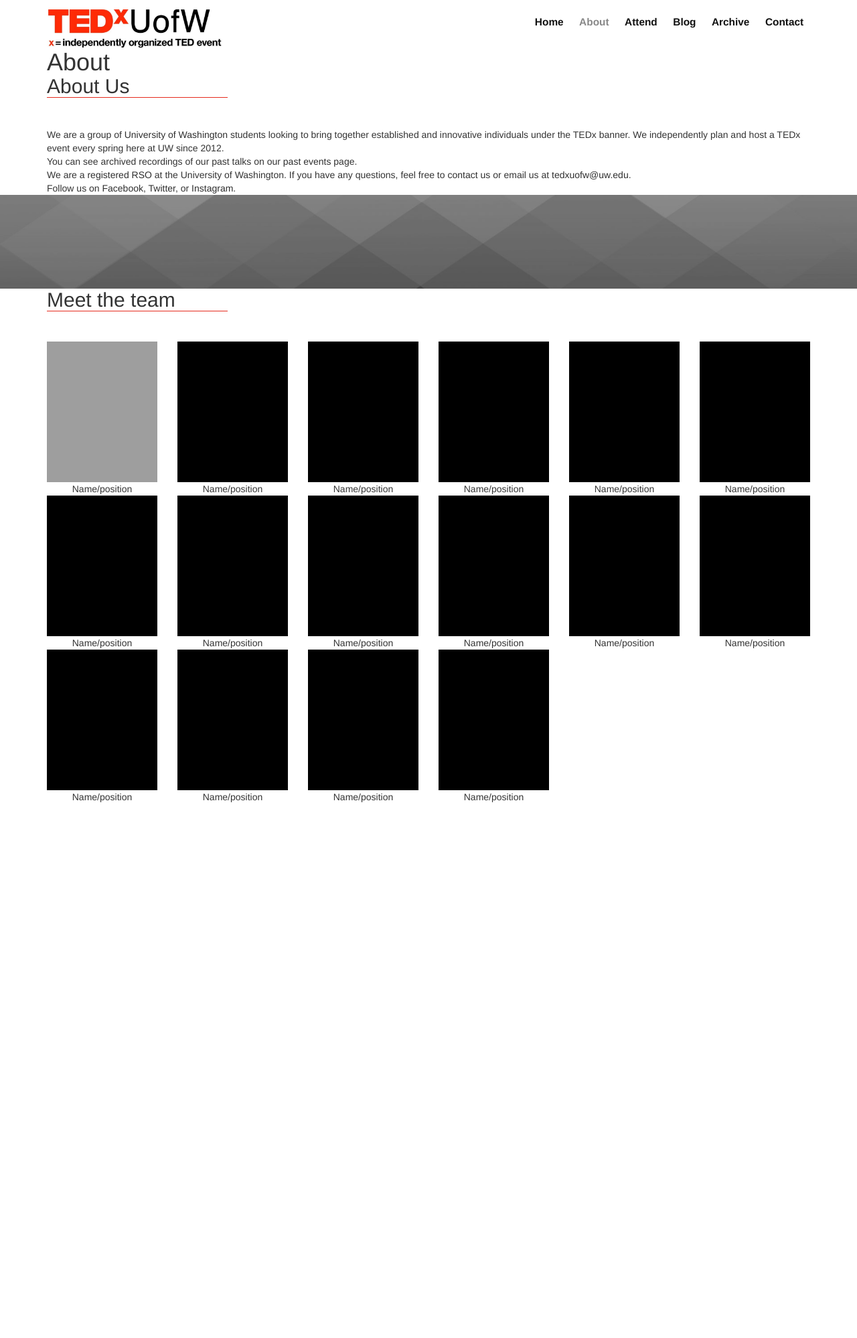
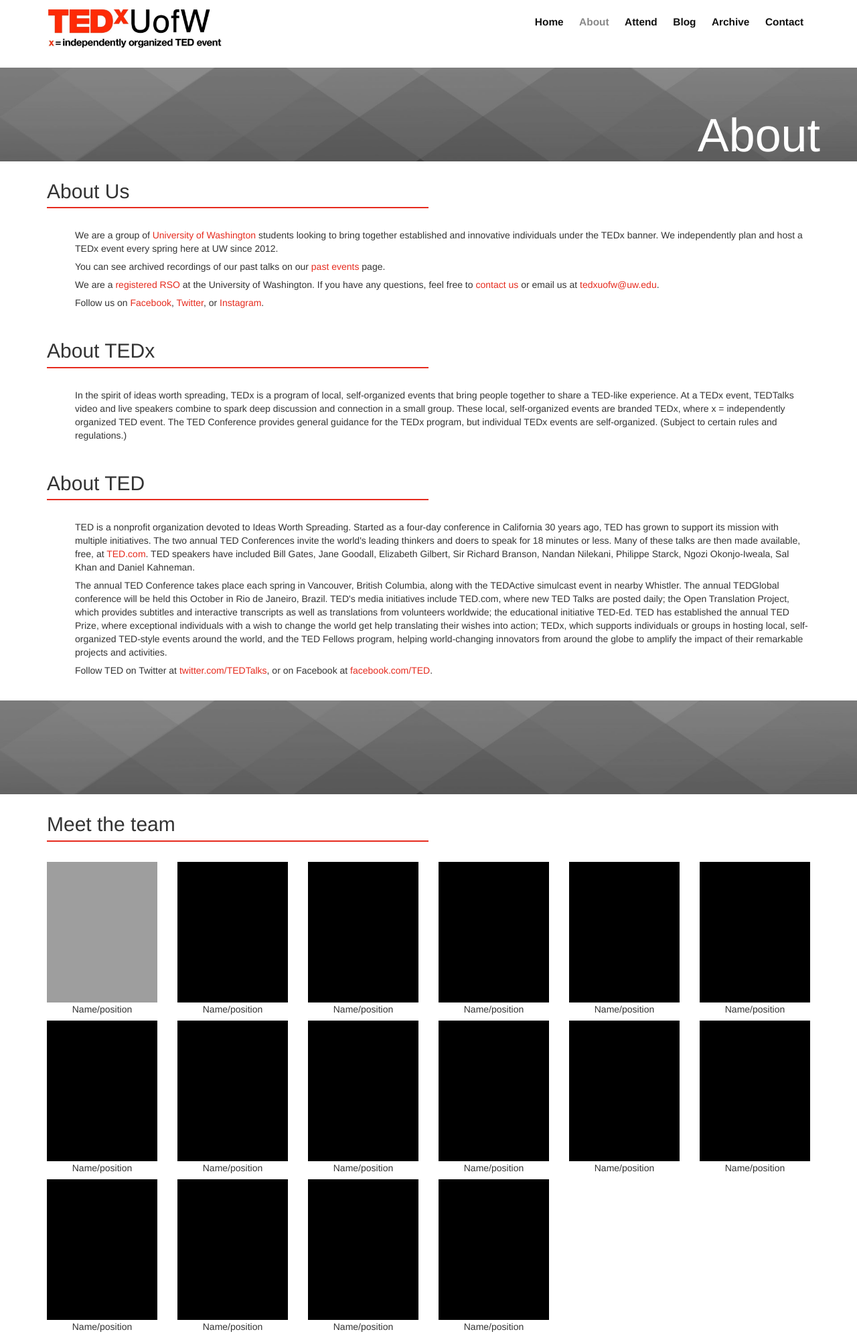
Before and after one commit to tedxuofw/website-2016, a Jekyll site: the page built from app/about.html, in a window 1280 px wide. Shown: the whole page at 67% size. Built offline with Jekyll 4.4.1, drawn with Linux system fonts in a browser that asks for light colours; before the commit the page ends 1200 px from its top, so only the background shows below that; grey boxes are pictures that could not be loaded.

Commit message:
Refine general page styles

```diff
--- a/app/_sass/_base.scss
+++ b/app/_sass/_base.scss
@@ -8,13 +8,21 @@
     padding: 0;
 }
 
+p {
+    margin-bottom: .5em;
+}
 
 h2 {
-    border-bottom: 1px solid $tedx-red;
-    width: 9em;
-    margin-bottom: 1.5em;
+    border-bottom: 2px solid $tedx-red;
+    max-width: 50%;
+    margin-bottom: 1em;
+    padding-bottom: .25em;
+    margin-top: 1.5em;
+
+    &:first-child {
+        margin-top: 0;
+    }
 }
-
 
 
 /**
@@ -60,15 +68,13 @@
  * Links
  */
 a {
-    color: $brand-color;
+    color: $tedx-red;
     text-decoration: none;
 
-    &:visited {
-        color: darken($brand-color, 15%);
-    }
-
-    &:hover {
-        color: $text-color;
+    &:active,
+    &:hover,
+    &:focus {
+        color: lighten($tedx-red, 10%);
         text-decoration: underline;
     }
 }
--- a/app/_sass/_layout.scss
+++ b/app/_sass/_layout.scss
@@ -16,3 +16,24 @@
 .portraits p {
     text-align: center;
 }
+
+.page-heading {
+    height: 100%;
+    position: relative;
+}
+
+.page-heading h1 {
+    display: block;
+    position: absolute;
+    color: white;
+    font-size: 5em;
+    text-align: right;
+    bottom: 0;
+    right: 0;
+}
+
+@media (min-width: $screen-sm-min) {
+    .indent-block {
+        padding-left: 3em;
+    }
+}
--- a/app/_sass/_parallax.scss
+++ b/app/_sass/_parallax.scss
@@ -1,4 +1,8 @@
 /* Code for parallax scrolling effects */
+
+.parallax {
+    position: relative;
+}
 
 .image-parallax {
     height: 10em;
@@ -6,6 +10,7 @@
     background-repeat: no-repeat;
     background-attachment: fixed;
     background-size: cover;
+    margin: 2em 0;
 }
 
 .parallax.ocean-parallax {
--- a/app/about.html
+++ b/app/about.html
@@ -4,10 +4,16 @@
 ---
 
 <div class="about">
+    <div class="parallax ocean-parallax">
+        <div class="page-heading container">
+            <h1>About</h1>
+        </div>
+    </div>
+
     <div class="container">
-        <h1 class="page-heading">About</h1>
+        <h2>About Us</h2>
 
-        <h2>About Us</h2>
+        <div class="indent-block">
         <p>
         We are a group of <a href="http://www.washington.edu/">University of Washington</a>
         students looking to bring together established and innovative individuals under
@@ -33,6 +39,52 @@
         <a href="http://twitter.com/tedxuofw">Twitter</a>, or
         <a href="http://instagram.com/tedxuofw">Instagram</a>.
         </p>
+        </div>
+
+        <h2>About TEDx</h2>
+
+        <div class="indent-block">
+        <p>
+        In the spirit of ideas worth spreading, TEDx is a program of local, self-organized
+        events that bring people together to share a TED-like experience. At a TEDx event,
+        TEDTalks video and live speakers combine to spark deep discussion and connection in
+        a small group. These local, self-organized events are branded TEDx, where x = independently
+        organized TED event. The TED Conference provides general guidance for the TEDx program,
+        but individual TEDx events are self-organized. (Subject to certain rules and regulations.)
+        </p>
+        </div>
+
+        <h2>About TED</h2>
+
+        <div class="indent-block">
+        <p>
+        TED is a nonprofit organization devoted to Ideas Worth Spreading. Started as a four-day
+        conference in California 30 years ago, TED has grown to support its mission with multiple
+        initiatives. The two annual TED Conferences invite the world's leading thinkers and doers
+        to speak for 18 minutes or less. Many of these talks are then made available, free, at
+        <a href="https://www.ted.com">TED.com</a>. TED speakers have included Bill Gates, Jane
+        Goodall, Elizabeth Gilbert, Sir Richard Branson, Nandan Nilekani, Philippe Starck, Ngozi
+        Okonjo-Iweala, Sal Khan and Daniel Kahneman.
+        </p>
+
+        <p>
+        The annual TED Conference takes place each spring in Vancouver, British Columbia, along with
+        the TEDActive simulcast event in nearby Whistler. The annual TEDGlobal conference will be
+        held this October in Rio de Janeiro, Brazil. TED's media initiatives include TED.com, where
+        new TED Talks are posted daily; the Open Translation Project, which provides subtitles and
+        interactive transcripts as well as translations from volunteers worldwide; the educational
+        initiative TED-Ed. TED has established the annual TED Prize, where exceptional individuals
+        with a wish to change the world get help translating their wishes into action; TEDx, which
+        supports individuals or groups in hosting local, self- organized TED-style events around the
+        world, and the TED Fellows program, helping world-changing innovators from around the globe to
+        amplify the impact of their remarkable projects and activities.
+        </p>
+
+        <p>
+        Follow TED on Twitter at <a href="https://twitter.com/TEDTalks">twitter.com/TEDTalks</a>, or
+        on Facebook at <a href="https://www.facebook.com/TED">facebook.com/TED</a>.
+        </p>
+        </div>
     </div>
 
     <div class="parallax ocean-parallax"></div>
```
